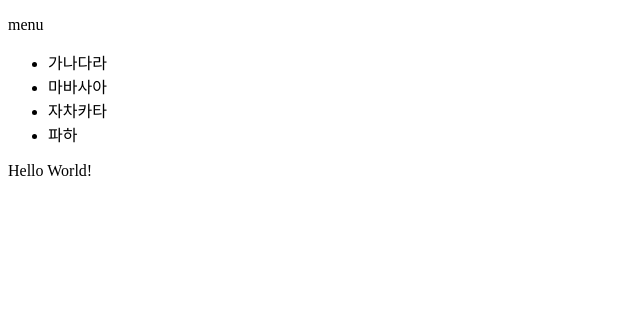
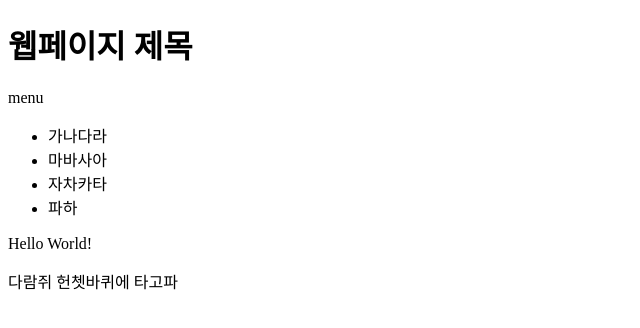
Before and after one commit to roremipsum/webpage_practice, a plain HTML site: page index.html in a window 1280 px wide. Shown: the whole page, without its empty margins (0-640 px from the left). Drawn offline with Linux system fonts and the light colour scheme.

Commit message:
Update index.html

```diff
--- a/index.html
+++ b/index.html
@@ -5,6 +5,9 @@
   <meta chatset="ASCII">
  </head>
  <body>
+  <div class="title">
+   <h1>웹페이지 제목</h1>
+  </div>
   <nav class="menu">
    <p>menu</p>
    <ul>
@@ -16,6 +19,7 @@
   </nav>
   <div class="contents">
    <p>Hello World!</p>
+   <p>다람쥐 헌쳇바퀴에 타고파</p>
   </div>
  </body>
 </html>
```
